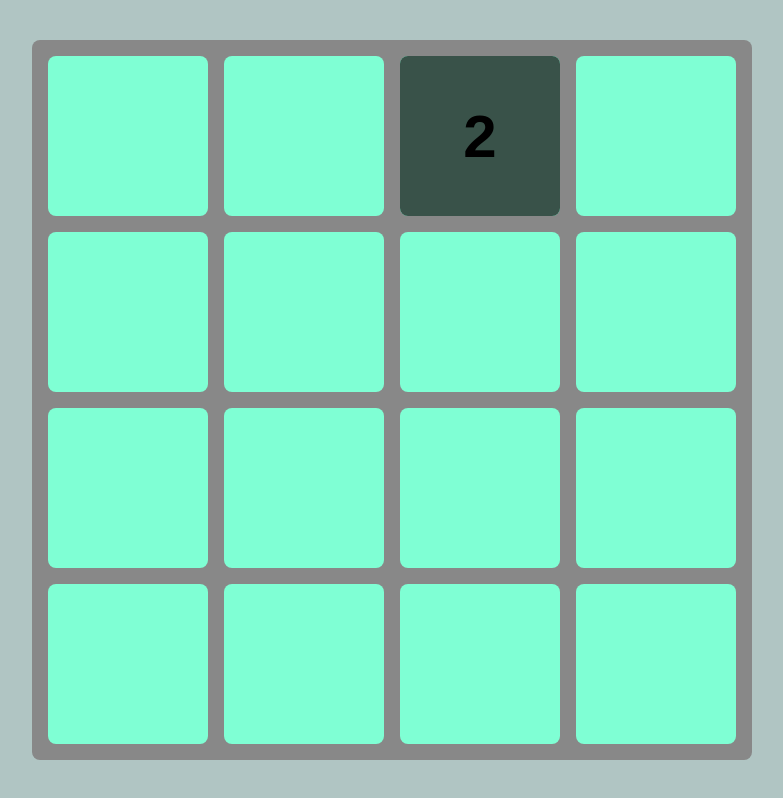
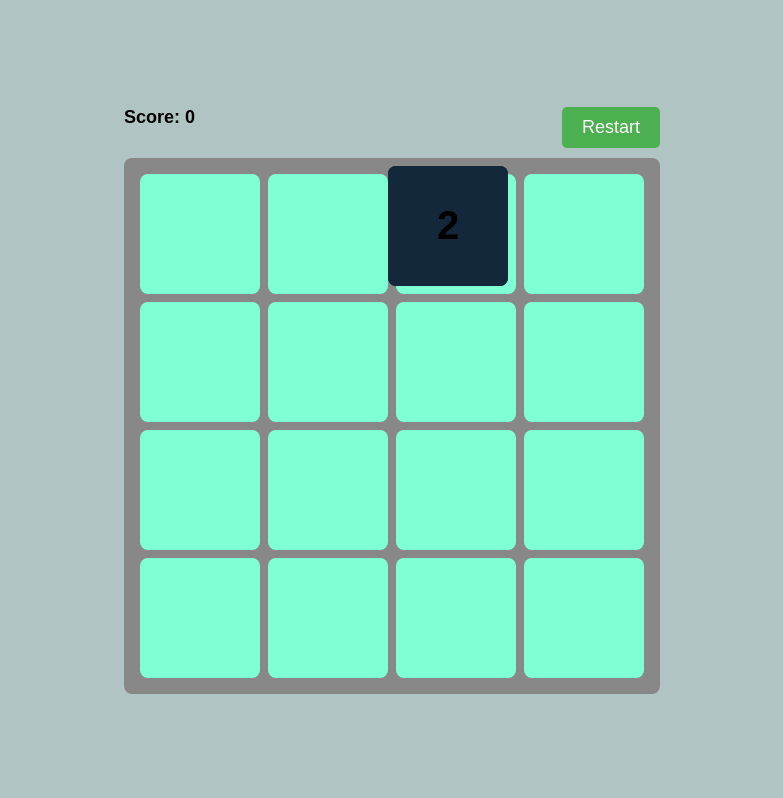
Before and after one commit to e-mond/project-2048, a plain HTML site: page game.html in a window 1280 px wide. Shown: the whole page, without its empty margins (248-1031 px from the left). Drawn offline with Linux system fonts and the light colour scheme.

Commit message:
uPdate 5

```diff
--- a/game.html
+++ b/game.html
@@ -3,78 +3,36 @@
 <head>
     <meta charset="UTF-8">
     <meta name="viewport" content="width=device-width, initial-scale=1.0">
-    <link rel="stylesheet" href="style.css">
     <title>2048 Game</title>
-</head>
-<body>
-   <!--  <style>
+    <style>
         body {
             font-family: Arial, sans-serif;
-    background-color: #f5f5f5;
+            background-color: #B0C5C3;
+            display: flex;
+            flex-direction: column;
+            align-items: center;
+            justify-content: center;
+            height: 100vh;
             margin: 0;
-    padding: 0;
         }
 
-.container {
-    max-width: 600px;
-    margin: 0 auto;
-    background-color: #fff;
-    padding: 20px;
-    border-radius: 5px;
-    box-shadow: 0 0 10px rgba(0, 0, 0, 0.1);
+        #game-container {
+            display: flex;
+            flex-direction: column;
+            align-items: center;
+            gap: 10px;
         }
 
-.header {
-    text-align: center;
-    margin-bottom: 20px;
-}
-
-h1 {
-    font-size: 24px;
-    color: #333;
-}
-
-.game-container {
-    text-align: center;
-}
-
-.game-board {
-    display: grid;
-    grid-template-columns: repeat(4, 1fr);
+        #score-container {
+            display: flex;
+            justify-content: space-between;
+            width: 100%;
             gap: 10px;
-    border: 2px solid #ccc;
-    border-radius: 5px;
-    padding: 10px;
-    background-color: #eee;
-}
-
-.tile {
-    width: 100%;
-    height: 100%;
-    display: flex;
-    align-items: center;
-    justify-content: center;
-    font-size: 24px;
-    font-weight: bold;
-    background-color: #eee;
-    border-radius: 5px;
-    box-shadow: 0 0 5px rgba(0, 0, 0, 0.1);
-}
-
-.game-over {
-    display: none;
-    margin-top: 20px;
-}
-
-h2 {
-    font-size: 28px;
-    color: #f44336;
+            font-size: 18px;
         }
 
         #score {
-    font-size: 24px;
             font-weight: bold;
-    color: #333;
         }
 
         #restart-button {
@@ -85,69 +43,34 @@ h2 {
             border-radius: 5px;
             font-size: 18px;
             cursor: pointer;
-    margin-top: 10px;
         }
 
         #restart-button:hover {
             background-color: #45a049;
         }
 
-    </style>
-    <div class="container">
-        <div class="header">
-            <h1>2048 Game</h1>
-        </div>
-        <div class="game-container">
-            <div class="game-board"> -->
-                <!-- Game tiles will be generated here -->
-            <!-- </div>
-            <div class="game-over">
-                <h2>Game Over</h2>
-                <p>Score: <span id="score">0</span></p>
-                <button id="restart-button">Restart</button>
-            </div>
-        </div>
-    </div>
-    <script src="script.js"></script>
-</body>
-</html> -->
-
-
-<style>
-    *, *::before, *::after{
-        box-sizing: border-box;
-        font-family: Arial, Helvetica, sans-serif;
-    }
-    body{
-        background-color:  #B0C5C3;
-        display: flex;
-        justify-content: center;
-        align-items: center;
-        height: 100vh;
-        margin: 0;
-    }
-
-    #game-board{
+        #game-board {
             display: grid;
             --grid-size: 4;
-        --cell-size: 20vmin;
-        --cell-gap: 2vmin; /*space-between all cells*/
+            --cell-size: 15vmin;
+            --cell-gap: 1vmin;
             grid-template-rows: repeat(var(--grid-size), var(--cell-size));
             grid-template-columns: repeat(var(--grid-size), var(--cell-size));
-        background-color:  #888888;
-        gap: 2vmin;
-        font-size: 7.5vmin;
+            background-color: #888888;
+            gap: 1vmin;
+            font-size: 5vmin;
             border-radius: 1vmin;
             padding: 2vmin;
             position: relative;
         }
-    .cell{
+
+        .cell {
             background-color: aquamarine;
             border-radius: 1vmin;
+        }
 
-    }
-    .tile{
-        position: absolute; /* so that it doesnt mess with the grids*/
+        .tile {
+            position: absolute;
             display: flex;
             justify-content: center;
             align-items: center;
@@ -156,20 +79,20 @@ h2 {
             background-color: rgb(57, 82, 73);
             border-radius: 1vmin;
             font-weight: bold;
-
-        /*Poationing it in the correct location*/
             --x: 2;
             --y: 0;
             top: calc(var(--y) * (var(--cell-size) + var(--cell-gap)) + var(--cell-gap));
-        left:calc(var(--x) * (var(--cell-size) + var(--cell-gap)) + var(--cell-gap));
+            left: calc(var(--x) * (var(--cell-size) + var(--cell-gap)) + var(--cell-gap));
+        }
+    </style>
+</head>
+<body>
+    <div id="game-container">
+        <div id="score-container">
+            <span id="score">Score: <span id="score-value">0</span></span>
+            <button id="restart-button">Restart</button>
+        </div>
 
-        /*Changing Background Color as it increasea */
-        color: ;
-
-    }
-
-</style>
-<body>
     <div id="game-board">
         <div class="cell"></div>
         <div class="cell"></div>
@@ -189,5 +112,120 @@ h2 {
         <div class="cell"></div>
         <div class="tile">2</div>
     </div>
+
+    <script>
+
+       const boardSize = 4;
+let board = Array.from({ length: boardSize }, () => Array(boardSize).fill(0));
+let score = 0;
+
+// Function to initialize the game
+function initGame() {
+    // Clear the board
+    board = Array.from({ length: boardSize }, () => Array(boardSize).fill(0));
+    score = 0;
+
+    // Initialize two random tiles on the board
+    generateRandomTile();
+    generateRandomTile();
+
+    // Update the visual representation of the board
+    updateBoardView();
+}
+
+// Function to generate a random tile (2 or 4) in an empty cell
+function generateRandomTile() {
+    const emptyCells = [];
+    for (let row = 0; row < boardSize; row++) {
+        for (let col = 0; col < boardSize; col++) {
+            if (board[row][col] === 0) {
+                emptyCells.push({ row, col });
+            }
+        }
+    }
+
+    if (emptyCells.length > 0) {
+        const randomCell = emptyCells[Math.floor(Math.random() * emptyCells.length)];
+        board[randomCell.row][randomCell.col] = Math.random() < 0.9 ? 2 : 4;
+    }
+}
+
+// Function to update the visual representation of the game board
+function updateBoardView() {
+    const gameBoard = document.getElementById('game-board');
+    const scoreElement = document.getElementById('score-value');
+
+    // Clear the existing tiles on the board
+    gameBoard.innerHTML = '';
+
+    // Update the score
+    scoreElement.textContent = score;
+
+    // Loop through the board and create the cells and tiles
+    for (let row = 0; row < boardSize; row++) {
+        for (let col = 0; col < boardSize; col++) {
+            const cell = document.createElement('div');
+            cell.classList.add('cell');
+            if (board[row][col] !== 0) {
+                const tile = document.createElement('div');
+                tile.classList.add('tile');
+                tile.textContent = board[row][col];
+                tile.style.backgroundColor = `rgb(${board[row][col] * 10}, ${board[row][col] * 20}, ${board[row][col] * 30})`;
+                cell.appendChild(tile);
+            }
+            gameBoard.appendChild(cell);
+        }
+    }
+}
+
+// Function to move tiles upwards
+function moveUp() {
+
+}
+
+
+function moveDown() {
+
+}
+
+
+function moveLeft() {
+
+}
+
+// Function to move tiles right
+function moveRight() {
+
+}
+
+// Handle arrow key input
+document.addEventListener('keydown', (event) => {
+    switch (event.key) {
+        case 'ArrowUp':
+            moveUp();
+            break;
+        case 'ArrowDown':
+            moveDown();
+            break;
+        case 'ArrowLeft':
+            moveLeft();
+            break;
+        case 'ArrowRight':
+            moveRight();
+            break;
+    }
+    generateRandomTile();
+    updateBoardView();
+});
+
+
+document.getElementById('restart-button').addEventListener('click', () => {
+    initGame();
+});
+
+
+window.addEventListener('load', initGame);
+
+    </script>
 </body>
 </html>
```
Lines whose indentation alone changed are shown as unchanged.
